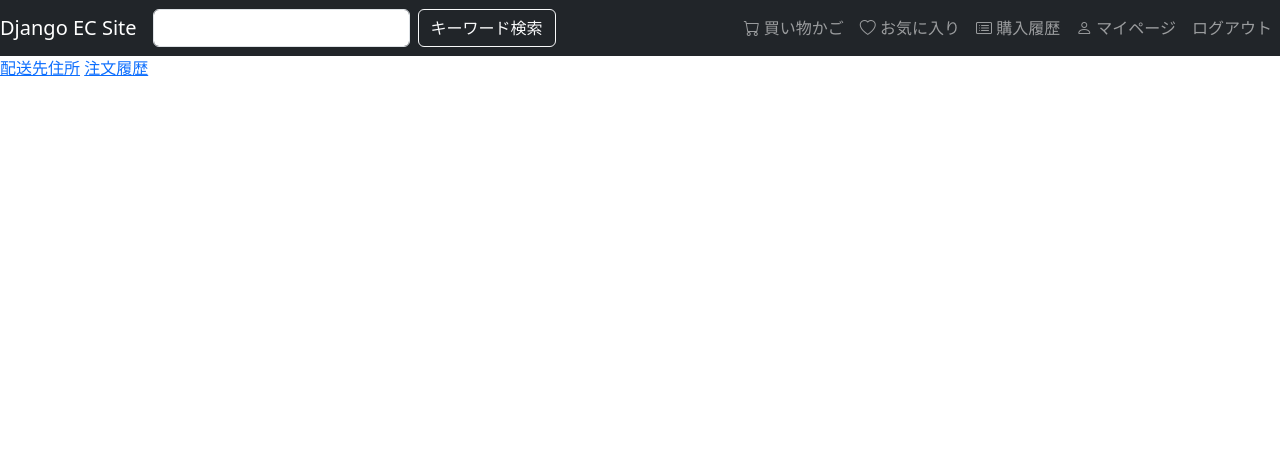
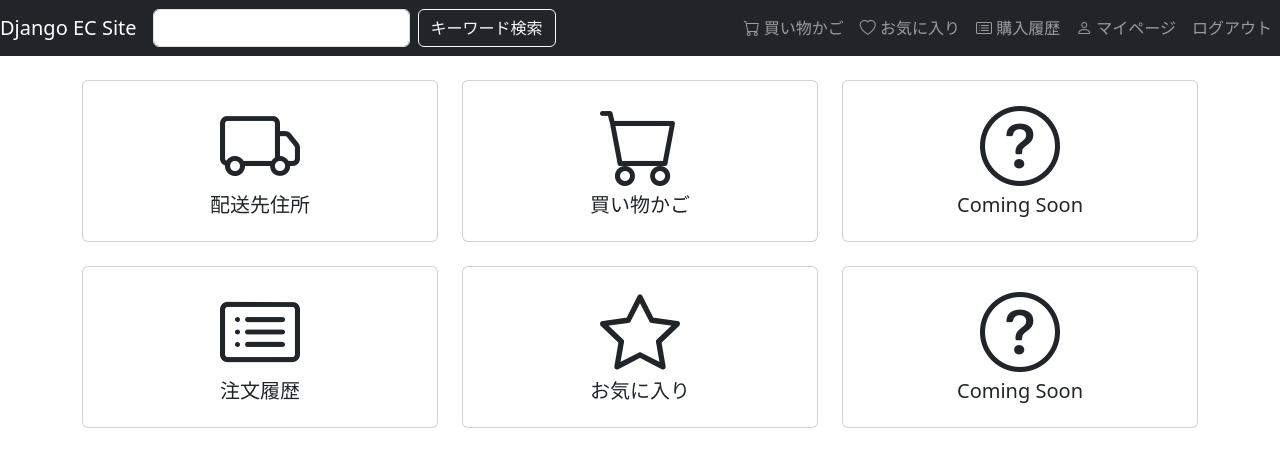
Before and after one commit to BtJ-gogo/django-ec, a Django app: page /accounts/ in a window 1280 px wide. Shown: the top 467 px of the page. Run offline with Django 5.2, Linux system fonts and the light colour scheme; the visitor is signed in with stand-in values (Sample User, id 1).

Commit message:
feat: add bootstrap css and more

```diff
--- a/accounts/templates/mypage.html
+++ b/accounts/templates/mypage.html
@@ -3,6 +3,64 @@
 {% block title %}{% endblock %}
 
 {% block content %}
-<a href="{% url "accounts:shipping" %}">配送先住所</a>
-<a href="{% url "accounts:order_history" %}">注文履歴</a>
+<div class="container pt-4">
+    <div class="row mb-4">
+        <div class="col-4 text-center">
+            <div class="card">
+                <div class="card-body">
+                    <i class="bi bi-truck display-1 mb-3"></i>
+                    <h5 class="card-title">配送先住所</h5>
+                    <a href="{% url 'accounts:shipping' %}" class="stretched-link"></a>
+                </div>
+            </div>
+        </div>
+        <div class="col-4 text-center">
+            <div class="card">
+                <div class="card-body">
+                    <i class="bi bi-cart display-1 mb-5"></i>
+                    <h5 class="card-title">買い物かご</h5>
+                    <a href="{% url 'carts:cart' %}" class="stretched-link"></a>
+                </div>
+            </div>
+        </div>
+                <div class="col-4 text-center">
+            <div class="card">
+                <div class="card-body">
+                    <i class="bi bi-question-circle display-1 mb-5"></i>
+                    <h5 class="card-title">Coming Soon</h5>
+                    <a href="#" class="stretched-link"></a>
+                </div>
+            </div>
+        </div>
+    </div>
+    <div class="row">
+        <div class="col-4 text-center">
+            <div class="card">
+                <div class="card-body">
+                    <i class="bi bi-card-list display-1 mb-5"></i>
+                    <h5 class="card-title">注文履歴</h5>
+                    <a href="{% url 'accounts:order_history' %}" class="stretched-link"></a>
+                </div>
+            </div>
+        </div>
+        <div class="col-4 text-center">
+            <div class="card">
+                <div class="card-body">
+                    <i class="bi bi-star display-1 card-img-top"></i>
+                    <h5 class="card-title">お気に入り</h5>
+                    <a href="{% url 'accounts:favorite_list' %}" class="stretched-link"></a>
+                </div>
+            </div>
+        </div>
+        <div class="col-4 text-center">
+            <div class="card">
+                <div class="card-body">
+                    <i class="bi bi-question-circle display-1 mb-5"></i>
+                    <h5 class="card-title">Coming Soon</h5>
+                    <a href="#" class="stretched-link"></a>
+                </div>
+            </div>
+        </div>
+    </div>
+</div>
 {% endblock %}
```
